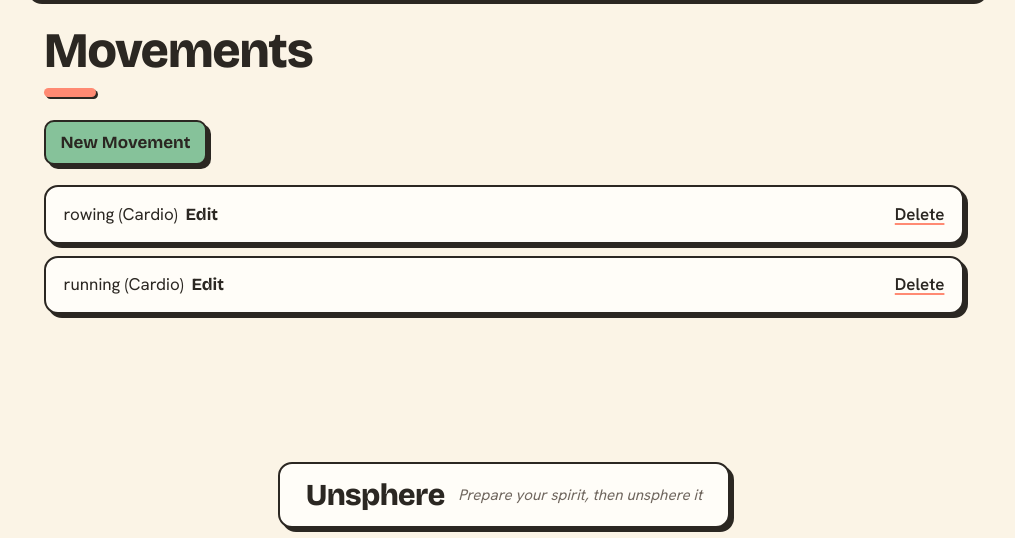
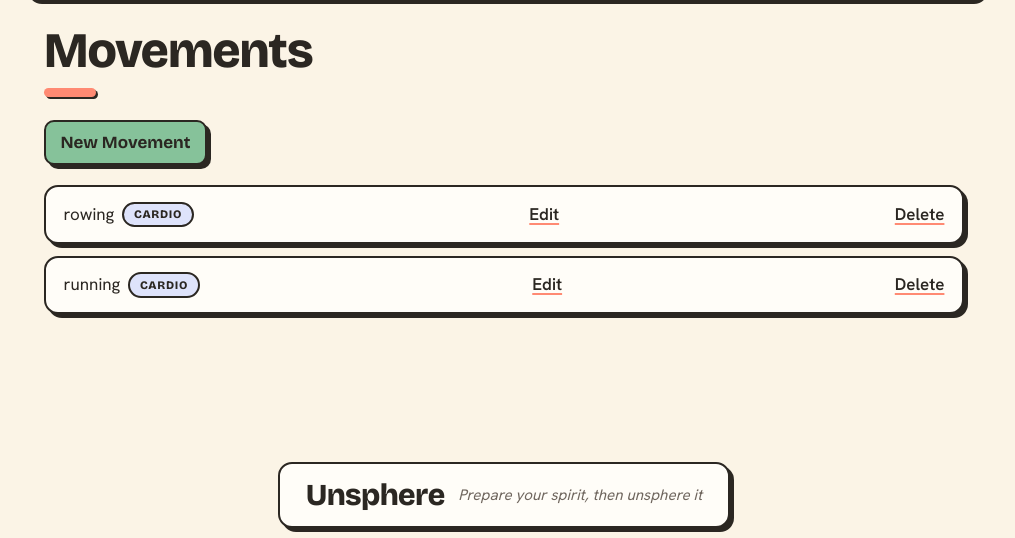
Before and after one commit to maxwelljoslyn/unsphere, a Django app: page /movements/ in a window 1280 px wide. Shown: the part 76-614 px from the top of the page, without its empty margins (136-1151 px from the left). Run offline with Django 5.2, Linux system fonts and the light colour scheme; the visitor is signed in with stand-in values (Sample User, id 1); data comes from the database, SQL or seed files in the repository; data that the repository does not hold is empty.

Commit message:
use colored chips for cardio/strength movements

```diff
--- a/static/css/unsphere.css
+++ b/static/css/unsphere.css
@@ -597,6 +597,26 @@
 .saved-badge { background: var(--sage-soft); }
 #workout-status .hint { color: var(--ink-soft); font-size: 0.85rem; margin-top: 0.25rem; }
 
+/* ---------------------------------------------------- Movement kind chips */
+/* Same pill vocabulary as the draft/saved status badges, but a distinct
+   colour pair so the two never read as the same thing: cardio takes the cool
+   periwinkle (breath, endurance), strength the warm coral (exertion, iron).
+   These are labels, not controls — no shadow, no hover. */
+.kind-chip {
+  display: inline-block;
+  border: var(--b) solid var(--ink);
+  border-radius: 999px;
+  padding: 0.1rem 0.6rem;
+  font-family: var(--font-display);
+  font-size: 0.72rem;
+  font-weight: 800;
+  letter-spacing: 0.06em;
+  text-transform: uppercase;
+  vertical-align: middle;
+}
+.kind-chip--cardio   { background: var(--peri-soft); }
+.kind-chip--strength { background: var(--coral-soft); }
+
 /* ------------------------------------------------------------------- Footer */
 /* Mirrors the nav bar: a bordered, shadowed cream card centred under the
    content. The wordmark is the display face with a coral underline echoing the
--- a/templates/workouts/movement_list.html
+++ b/templates/workouts/movement_list.html
@@ -5,7 +5,7 @@
 <p><a href="{% url 'movement-create' %}">New Movement</a></p>
 <ul>
 {% for movement in movements %}
-  <li>{{ movement.name }} ({{ movement.get_kind_display }})
+  <li>{{ movement.name }} <span class="kind-chip kind-chip--{{ movement.kind }}">{{ movement.get_kind_display }}</span>
     <a href="{% url 'movement-edit' movement.pk %}">Edit</a>
     <a href="{% url 'movement-delete' movement.pk %}">Delete</a>
   </li>
```
